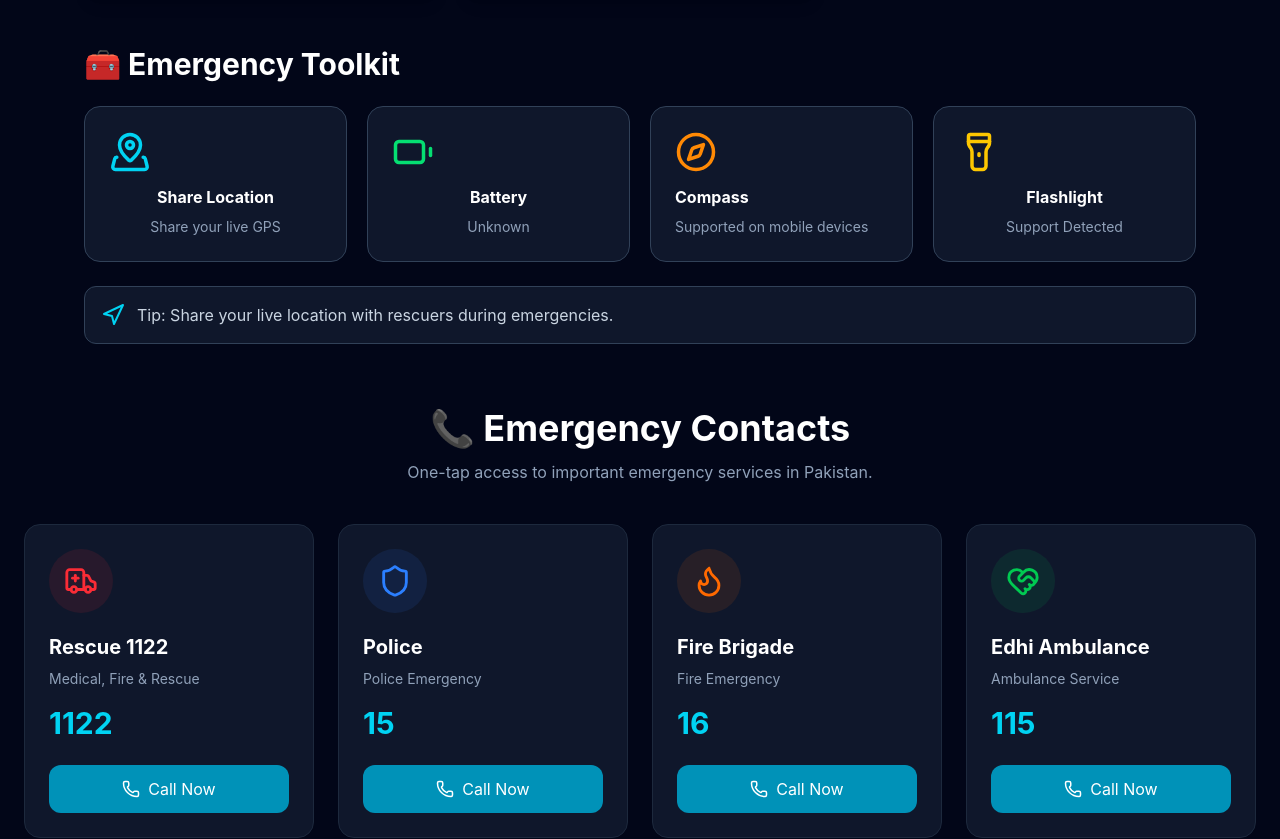
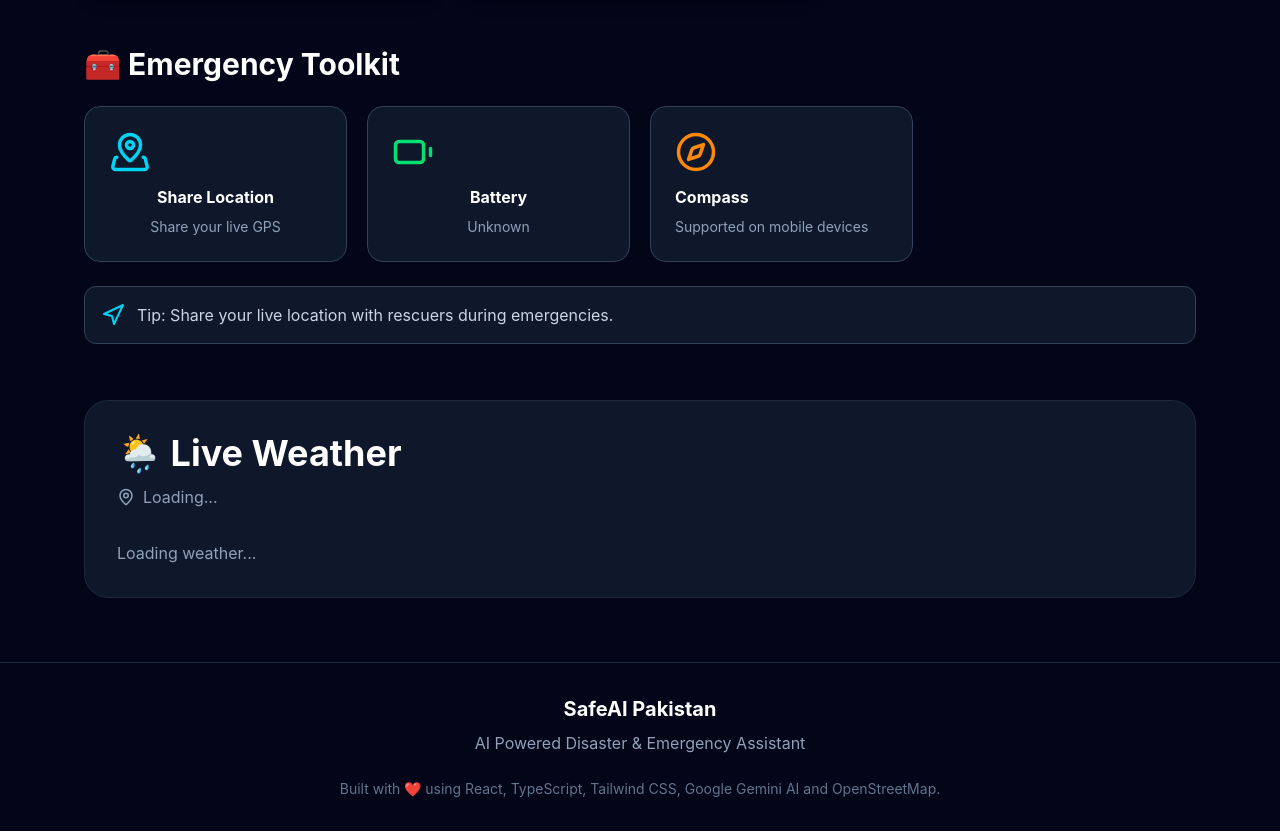
Before and after one commit to Safeai-pakistan/Safeai-pakistan, a React (Vite) app: page / in a window 1280 px wide. Shown: the part 5554-6393 px from the top of the page. Built offline with nearby package versions, Linux system fonts and the light colour scheme; no server answers.

Commit message:
Final project cleanup

```diff
--- a/src/App.tsx
+++ b/src/App.tsx
@@ -7,7 +7,6 @@ import SOS from "./components/SOS/SOS";
 import AIChat from "./components/AIChat/AIChat";
 import EmergencyGuides from "./components/EmergencyGuides/EmergencyGuides";
 import EmergencyToolkit from "./components/EmergencyToolkit/EmergencyToolkit";
-import EmergencyContacts from "./components/EmergencyContacts/EmergencyContacts";
 import Weather from "./components/Weather/Weather";
 import FloatingSOS from "./components/FloatingSOS/FloatingSOS";
 import Footer from "./components/Footer/Footer";
@@ -50,17 +49,12 @@ function App() {
           <EmergencyToolkit />
         </section>
 
-        <section id="contacts">
-          <EmergencyContacts />
-        </section>
-
         <section id="weather">
           <Weather />
         </section>
       </main>
 
       <Footer />
-
       <FloatingSOS />
     </div>
   );
--- a/src/components/EmergencyToolkit/EmergencyToolkit.tsx
+++ b/src/components/EmergencyToolkit/EmergencyToolkit.tsx
@@ -1,6 +1,5 @@
 import { useEffect, useState } from "react";
 import {
-  Flashlight,
   MapPinned,
   Compass,
   Battery,
@@ -11,7 +10,6 @@ export default function EmergencyToolkit() {
   const [battery, setBattery] = useState("Unknown");
   const [heading, setHeading] = useState<number | null>(null);
   const [coords, setCoords] = useState("");
-  const [flashSupport, setFlashSupport] = useState(false);
 
   useEffect(() => {
     if ("DeviceOrientationEvent" in window) {
@@ -22,10 +20,7 @@ export default function EmergencyToolkit() {
       });
     }
 
-    setFlashSupport(
-      !!navigator.mediaDevices &&
-        !!navigator.mediaDevices.getUserMedia
-    );
+
   }, []);
 
   async function checkBattery() {
@@ -66,13 +61,6 @@ export default function EmergencyToolkit() {
     });
   }
 
-  function flashlightInfo() {
-    alert(
-      flashSupport
-        ? "Camera access is available. Flashlight control depends on your device/browser."
-        : "Flashlight is not supported on this device/browser."
-    );
-  }
 
   return (
     <section className="max-w-6xl mx-auto mt-12 px-5">
@@ -120,20 +108,6 @@ export default function EmergencyToolkit() {
           </p>
         </div>
 
-        <button
-          onClick={flashlightInfo}
-          className="bg-slate-900 border border-slate-700 rounded-2xl p-6 hover:border-yellow-500 transition"
-        >
-          <Flashlight className="text-yellow-400 mb-3" size={42} />
-          <h3 className="text-white font-bold">
-            Flashlight
-          </h3>
-          <p className="text-slate-400 text-sm mt-2">
-            {flashSupport
-              ? "Support Detected"
-              : "Not Supported"}
-          </p>
-        </button>
 
       </div>
 
--- a/src/components/QuickActions/QuickActions.tsx
+++ b/src/components/QuickActions/QuickActions.tsx
@@ -45,8 +45,9 @@ import {
       description: "Ask SafeAI anything",
       action: () => {
         setPrompt(
-            "I need emergency help. Guide me step by step."
+          "I need emergency help. Please guide me step by step according to my situation."
         );
+
         scrollTo("ai");
       },
     },
@@ -57,9 +58,15 @@ import {
       border: "hover:border-yellow-500",
       description: "Find safe shelter",
       action: () => {
-          setPrompt(
-            "Where should I go to stay safe during an emergency?"
-          );
+        setPrompt(`I need to find a safe place during an emergency.
+
+Please ask me:
+- Which city am I in?
+- What type of disaster is happening?
+- Am I indoors or outdoors?
+
+Then guide me step by step to the safest location.`);
+
         scrollTo("ai");
       },
     },
```
Lines whose indentation alone changed are shown as unchanged.
